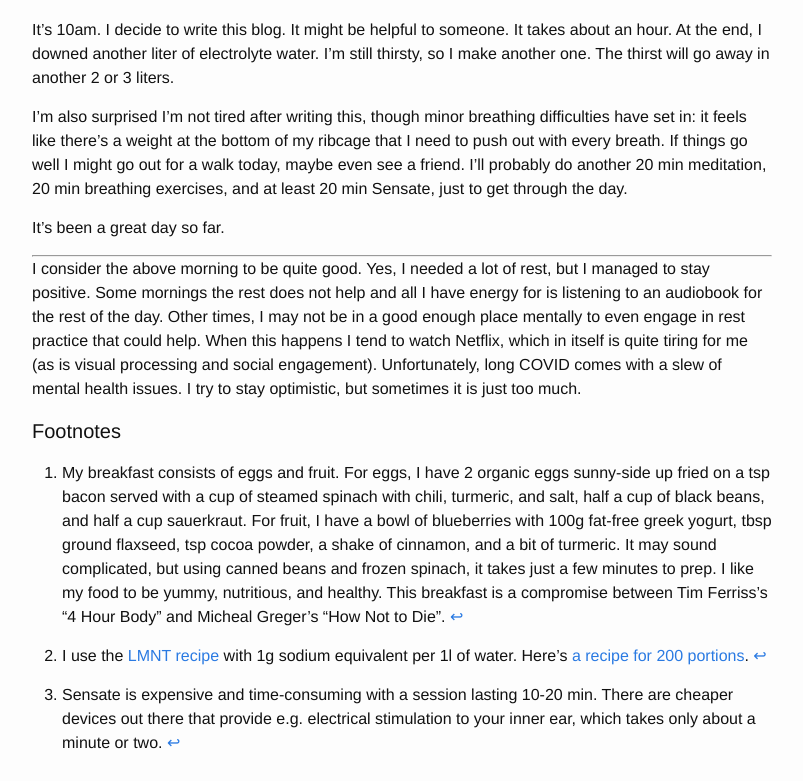
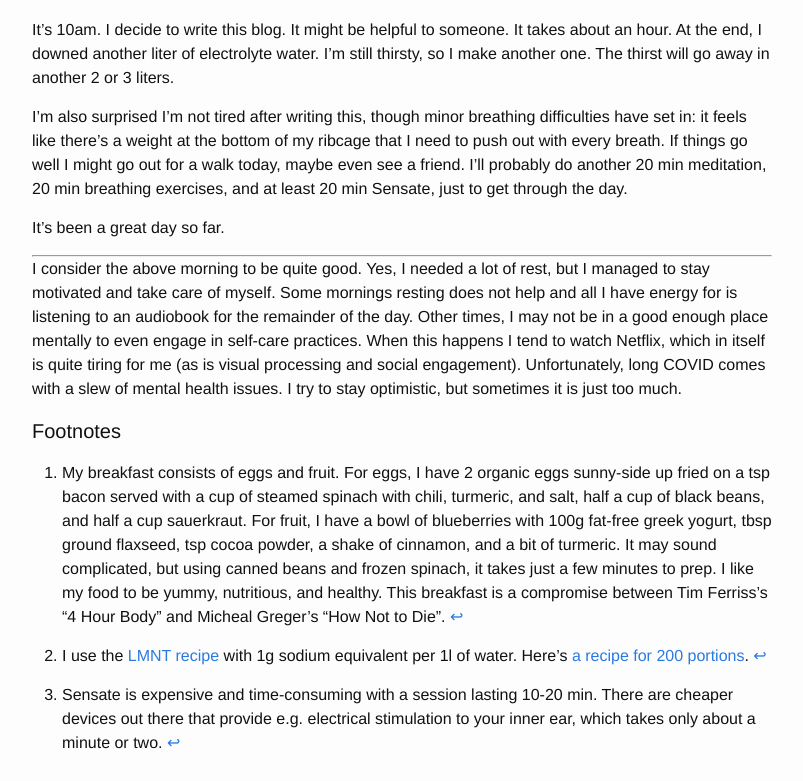
Before and after one commit to akosiorek/akosiorek.github.io, a Jekyll site: the page built from _posts/2022-10-29-long-covid-morning.markdown, in a window 1280 px wide and 900 px high, scrolled down 928 px, cut to the strip 0-781 px from the top of the window. Shown: the whole strip, without its empty margins (238-1041 px from the left). Built offline with Jekyll 4.4.1, drawn with Linux system fonts in a browser that asks for light colours; nearby versions of some CDN libraries.

Commit message:
positive->motivated for self-care fix

```diff
--- a/_posts/2022-10-29-long-covid-morning.markdown
+++ b/_posts/2022-10-29-long-covid-morning.markdown
@@ -62,6 +62,6 @@ It's been a great day so far.
 
 ---
 
-I consider the above morning to be quite good. Yes, I needed a lot of rest, but I managed to stay positive. Some mornings the rest does not help and all I have energy for is listening to an audiobook for the rest of the day. Other times, I may not be in a good enough place mentally to even engage in rest practice that could help. When this happens I tend to watch Netflix, which in itself is quite tiring for me (as is visual processing and social engagement). Unfortunately, long COVID comes with a slew of mental health issues. I try to stay optimistic, but sometimes it is just too much.
+I consider the above morning to be quite good. Yes, I needed a lot of rest, but I managed to stay motivated and take care of myself. Some mornings resting does not help and all I have energy for is listening to an audiobook for the remainder of the day. Other times, I may not be in a good enough place mentally to even engage in self-care practices. When this happens I tend to watch Netflix, which in itself is quite tiring for me (as is visual processing and social engagement). Unfortunately, long COVID comes with a slew of mental health issues. I try to stay optimistic, but sometimes it is just too much.
 
 #### Footnotes
```
